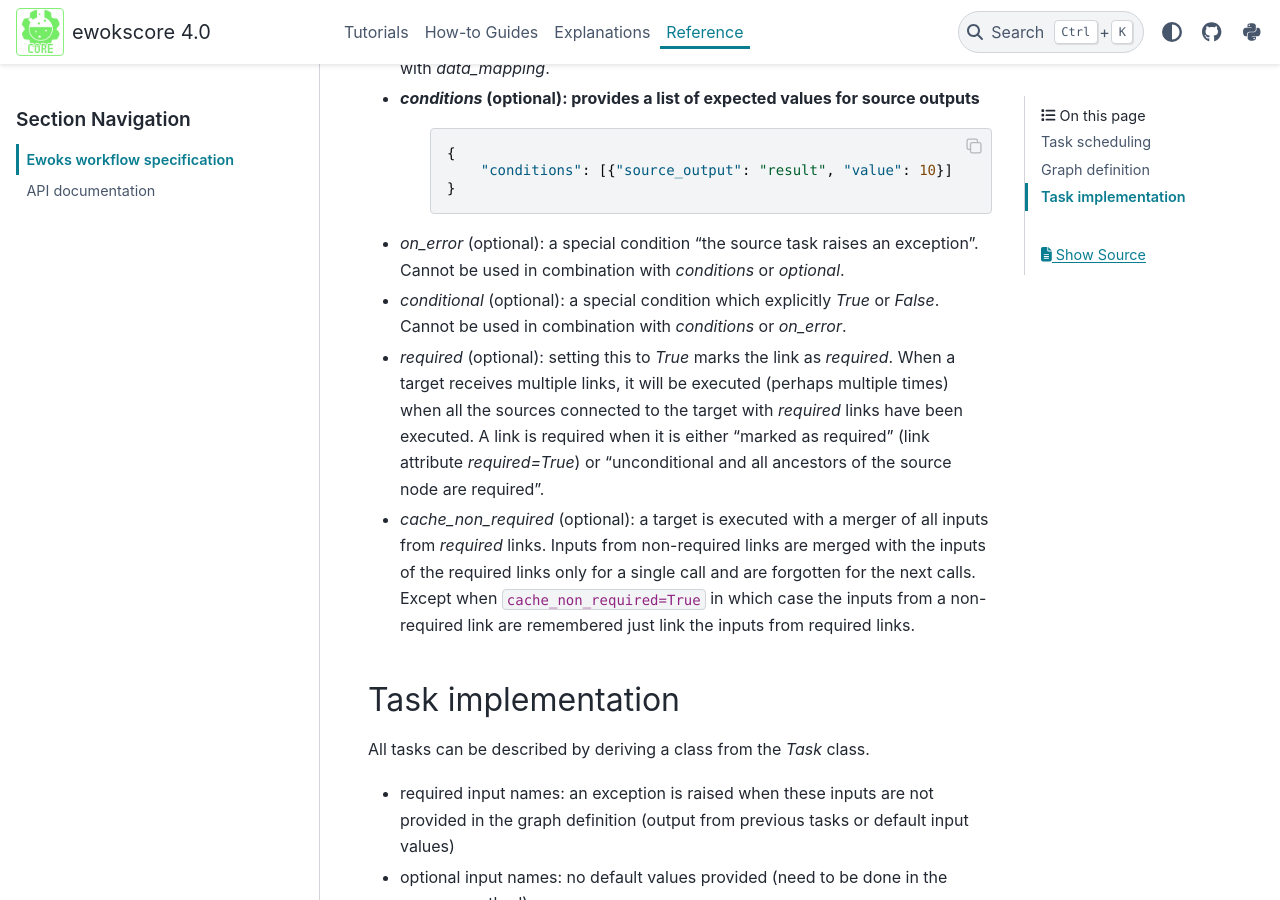
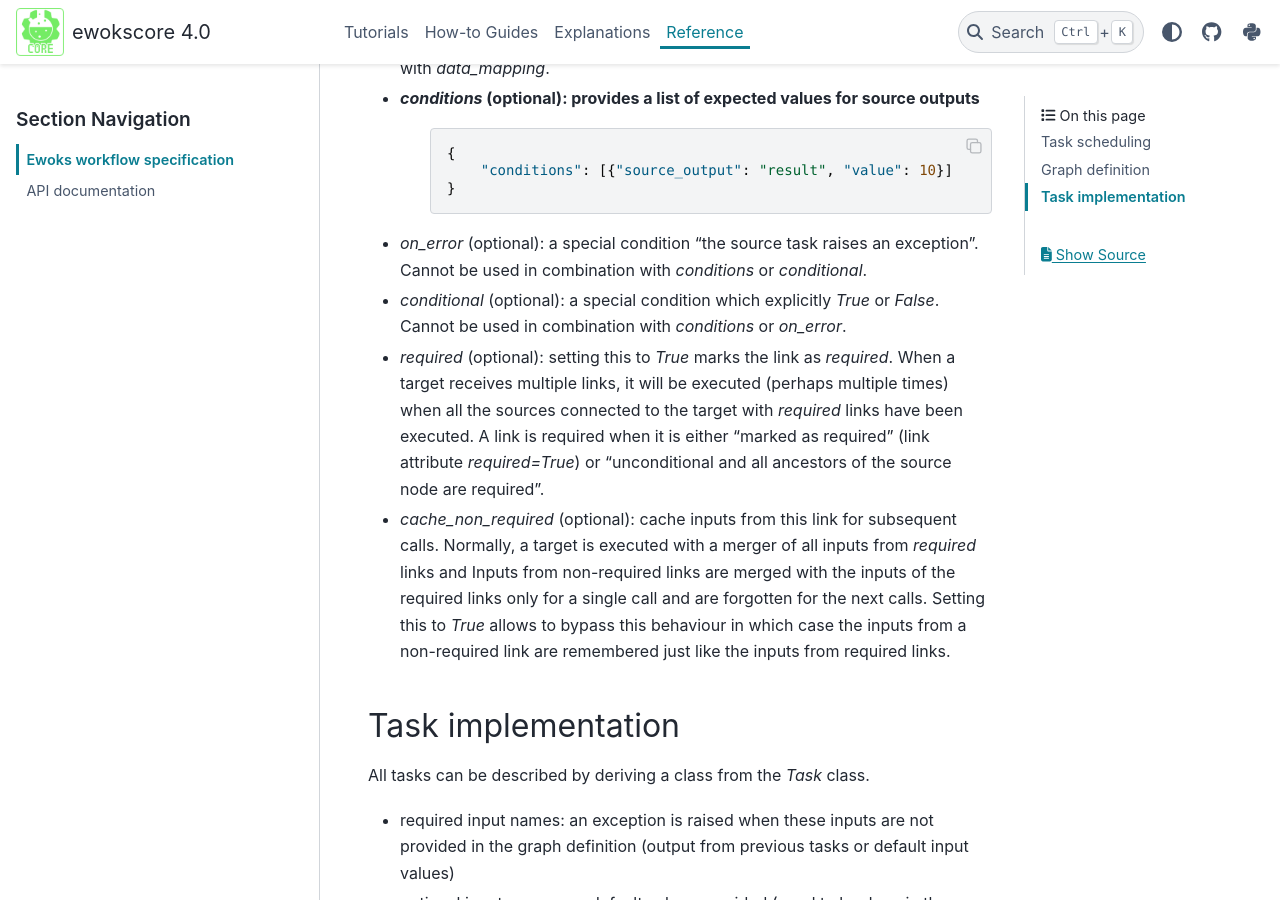
Before and after one commit to ewoks-kit/ewokscore, a Sphinx documentation site: the page built from doc/reference/specs.rst, in a window 1280 px wide and 900 px high, scrolled down 5092 px. Built offline with Sphinx 7.4.7 and the PyData theme 0.15.4, drawn with Linux system fonts in a browser that asks for light colours; pages that are not in the unit, such as notebooks, are missing from menus.

Commit message:
Apply suggestions from code review
Co-authored-by: Loïc Huder <42204205+loichuder@users.noreply.github.com>

```diff
--- a/doc/reference/specs.rst
+++ b/doc/reference/specs.rst
@@ -187,14 +187,13 @@ Link attributes
         {
             "conditions": [{"source_output": "result", "value": 10}]
         }
-* *on_error* (optional): a special condition "the source task raises an exception". Cannot be used in combination with *conditions* or *optional*.
+* *on_error* (optional): a special condition "the source task raises an exception". Cannot be used in combination with *conditions* or *conditional*.
 * *conditional* (optional): a special condition which explicitly `True` or `False`. Cannot be used in combination with *conditions* or *on_error*.
 * *required* (optional): setting this to `True` marks the link as *required*. When a target receives multiple links, it will be executed
   (perhaps multiple times) when all the sources connected to the target with *required* links have been executed. A link is required when
   it is either "marked as required" (link attribute `required=True`) or “unconditional and all ancestors of the source node are required”.
-* *cache_non_required* (optional): a target is executed with a merger of all inputs from *required* links. Inputs from non-required
-  links are merged with the inputs of the required links only for a single call and are forgotten for the next calls. Except when
-  ``cache_non_required=True`` in which case the inputs from a non-required link are remembered just link the inputs from required links.
+* *cache_non_required* (optional): cache inputs from this link for subsequent calls. Normally, a target is executed with a merger of all inputs from *required* links and Inputs from non-required
+  links are merged with the inputs of the required links only for a single call and are forgotten for the next calls. Setting this to `True` allows to bypass this behaviour in which case the inputs from a non-required link are remembered just like the inputs from required links.
 
 Task implementation
 -------------------
```
